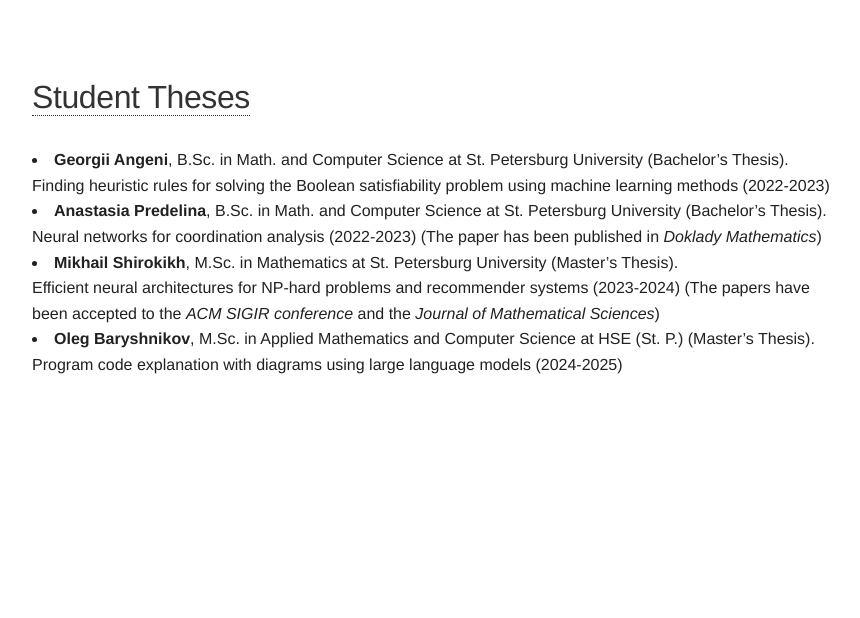
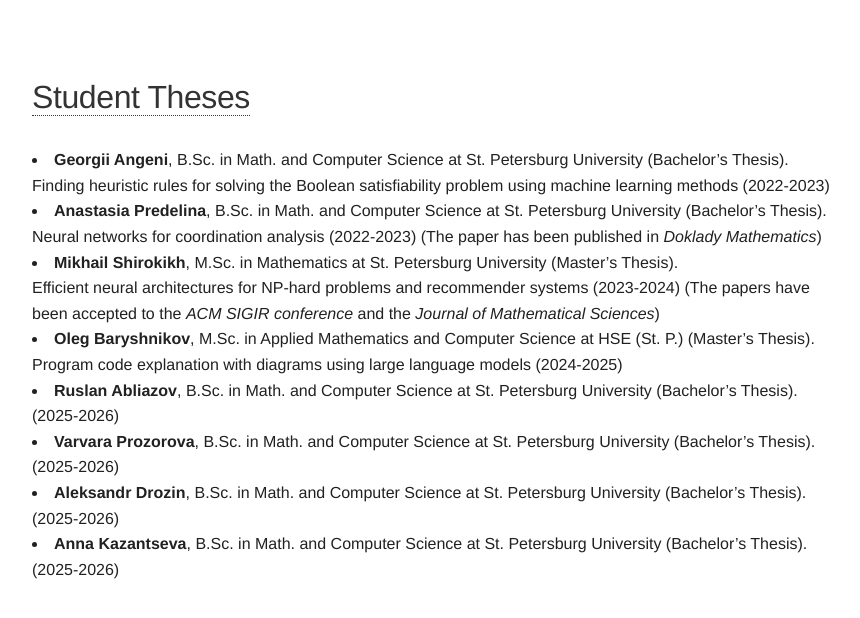
Before and after one commit to alexeyev/alexeyev.github.io, a Jekyll site: the page built from students.html, in a window 1280 px wide. Shown: the top 618 px of the page, without its empty margins (208-1068 px from the left). Built offline with Jekyll 4.4.1, drawn with Linux system fonts in a browser that asks for light colours.

Commit message:
Update students.html

```diff
--- a/students.html
+++ b/students.html
@@ -27,4 +27,16 @@ description: Students' theses (co-)supervised by Anton Alekseev, both B. Sc. and
   <li>
     <b>Oleg Baryshnikov</b>, M.Sc. in Applied Mathematics and Computer Science at HSE (St. P.) (Master’s Thesis). <br/>
     Program code explanation with diagrams using large language models (2024-2025)
+  <li>
+      <b>Ruslan Abliazov</b>, B.Sc. in Math. and Computer Science at St. Petersburg University (Bachelor’s Thesis).<br/>
+      (2025-2026)<br/>
+  <li>
+      <b>Varvara Prozorova</b>, B.Sc. in Math. and Computer Science at St. Petersburg University (Bachelor’s Thesis).<br/>
+      (2025-2026)<br/>
+  <li>
+      <b>Aleksandr Drozin</b>, B.Sc. in Math. and Computer Science at St. Petersburg University (Bachelor’s Thesis).<br/>
+      (2025-2026)<br/>
+  <li>
+      <b>Anna Kazantseva</b>, B.Sc. in Math. and Computer Science at St. Petersburg University (Bachelor’s Thesis).<br/>
+      (2025-2026)<br/>
 </div>
```
